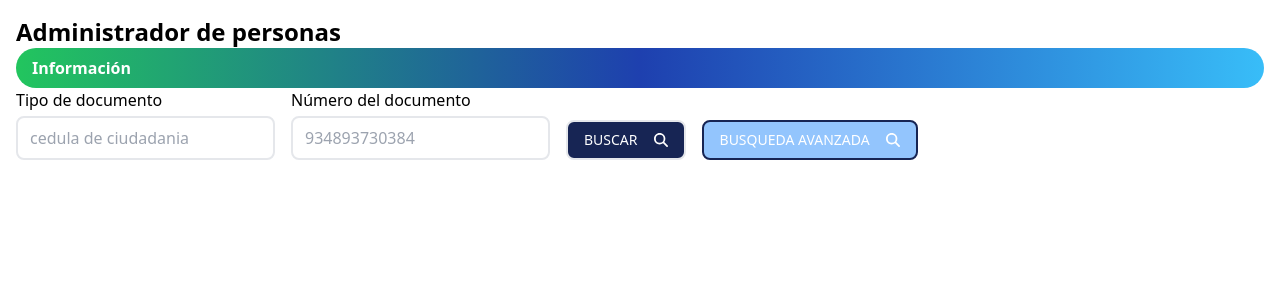
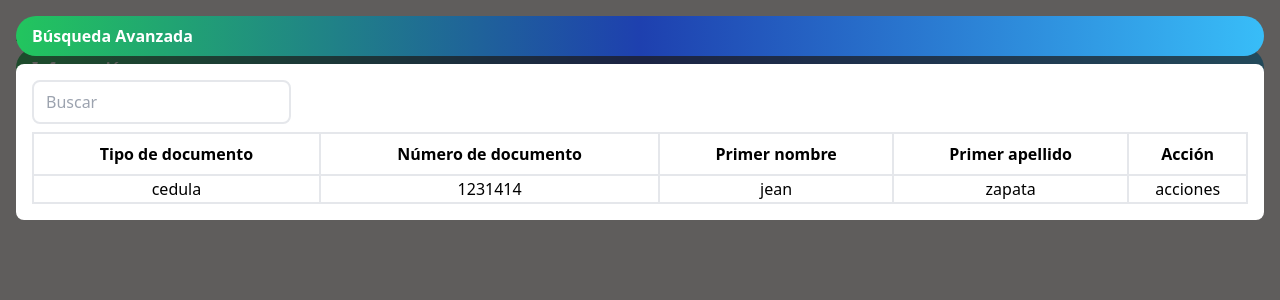
Before and after one commit to Jeanza94/mac-front, a React (Vite) app: page / in a window 1280 px wide. Both pictures are taken after a click on the button "BUSQUEDA AVANZADA". Shown: the top 300 px of the page. Built offline with nearby package versions, Linux system fonts and the light colour scheme.

Commit message:
Bosquejo tabla creada

```diff
--- a/src/App.tsx
+++ b/src/App.tsx
@@ -1,6 +1,15 @@
+import { useContext } from 'react'
 import { FormScreenOne } from "./components/forms"
+import { Modal } from "./components/modals"
+import { UserContext } from "./context/users"
+import { TitleCustom } from './components/content'
+import { Input } from './components/inputs'
+import { UserTable } from './components/tables'
 
 const App = () => {
+
+  const { isOpenAdvancedSearch } = useContext(UserContext)
+
   return (
     <main className="p-4">
       <h1
@@ -8,16 +17,31 @@ const App = () => {
       >
         Administrador de personas
       </h1>
-      <h3
-        className={`
-          capitalize text-white font-bold ps-4 py-2 rounded-s-full rounded-e-full
-          bg-gradient-to-r from-green-500 via-blue-800 to-sky-400
-        `}
-      >
-        información
-      </h3>
+
+      <TitleCustom
+        text="información"
+      />
 
       <FormScreenOne />
+      <Modal
+        isOpen={isOpenAdvancedSearch}
+      >
+        <div className="flex flex-col gap-2 p-4">
+          <TitleCustom
+            text="búsqueda avanzada"
+          />
+          <div className="bg-white p-4 rounded-lg flex flex-col gap-2">
+            <label>
+              <Input
+                type="text"
+                placeholder="Buscar"
+              />
+            </label>
+
+            <UserTable />
+          </div>
+        </div>
+      </Modal>
 
     </main>
   )
--- /dev/null
+++ b/src/components/content/TitleCustom.tsx
@@ -0,0 +1,18 @@
+import { FC } from "react"
+
+interface PropsTitleCustom {
+  text: string
+}
+
+export const TitleCustom: FC<PropsTitleCustom> = ({ text }) => {
+  return (
+    <h3
+      className={`
+      capitalize text-white font-bold ps-4 py-2 rounded-s-full rounded-e-full
+      bg-gradient-to-r from-green-500 via-blue-800 to-sky-400
+    `}
+    >
+      {text}
+    </h3>
+  )
+}
--- /dev/null
+++ b/src/components/content/index.ts
@@ -0,0 +1 @@
+export * from "./TitleCustom"
--- a/src/components/forms/FormScreenOne.tsx
+++ b/src/components/forms/FormScreenOne.tsx
@@ -3,11 +3,15 @@ import { Button } from "../buttons"
 import { Input } from "../inputs"
 import { useFormScreenOne } from "../../hooks/forms"
 import { ErrorText } from "."
+import { useContext } from 'react';
+import { UserContext } from "../../context/users"
 
 
 export const FormScreenOne = () => {
 
+  const {onOpenAdvancedSearch} = useContext(UserContext)
   const { errors, handleSubmit, onSubmit, register } = useFormScreenOne()
+
 
   return (
     <form
@@ -65,6 +69,7 @@ export const FormScreenOne = () => {
         spanClassName="text-blue-600 font-medium group-hover:text-white group-focus:text-white"
         icon={faMagnifyingGlass}
         iconClassName="text-sm text-blue-600 group-hover:text-white group-focus:text-white"
+        onClick={onOpenAdvancedSearch}
       />
     </form>
   )
--- /dev/null
+++ b/src/components/modals/Modal.tsx
@@ -0,0 +1,21 @@
+import { FC, ReactNode } from "react"
+
+interface Props {
+  children: ReactNode,
+  isOpen: boolean,
+  onClose?: () => void
+}
+
+export const Modal: FC<Props> = ({ children, isOpen = false, onClose }) => {
+  return (
+    <section
+      className={`
+        bg-stone-900/70 h-screen w-full fixed top-0 left-0
+         ${!isOpen ? "hidden" : ""} z-10
+      `}
+      onClick={onClose}
+    >
+      {children}
+    </section>
+  )
+}
--- /dev/null
+++ b/src/components/modals/index.ts
@@ -0,0 +1 @@
+export * from "./Modal"
--- /dev/null
+++ b/src/components/tables/UserTable.tsx
@@ -0,0 +1,31 @@
+
+
+export const UserTable = () => {
+  return (
+    <table
+      className="border-2 w-full rounded-xl"
+    >
+      <thead
+        className="border-b-2"
+      >
+        <tr>
+          <th className="border-e-2 p-2">Tipo de documento</th>
+          <th className="border-e-2 p-2">Número de documento</th>
+          <th className="border-e-2 p-2">Primer nombre</th>
+          <th className="border-e-2 p-2">Primer apellido</th>
+          <th className="border-e-2 p-2">Acción</th>
+        </tr>
+      </thead>
+
+      <tbody>
+        <tr>
+          <td className="text-center border-e-2">cedula</td>
+          <td className="text-center border-e-2">1231414</td>
+          <td className="text-center border-e-2">jean</td>
+          <td className="text-center border-e-2">zapata</td>
+          <td className="text-center border-e-2">acciones</td>
+        </tr>
+      </tbody>
+    </table>
+  )
+}
--- /dev/null
+++ b/src/components/tables/index.ts
@@ -0,0 +1 @@
+export * from "./UserTable"
--- a/src/context/users/UserProvider.tsx
+++ b/src/context/users/UserProvider.tsx
@@ -9,7 +9,7 @@ const INITIAL_STATE: UserState = {
   isOpenAdvancedSearch: false
 }
 
-export const UserContextProvider: FC<PropsWithChildren> = ({children}) => {
+export const UserProvider: FC<PropsWithChildren> = ({children}) => {
 
   const [state, dispatch] = useReducer(userReducer, INITIAL_STATE)
 
--- a/src/main.tsx
+++ b/src/main.tsx
@@ -1,10 +1,13 @@
 import React from 'react'
 import ReactDOM from 'react-dom/client'
+import { UserProvider } from './context/users';
 import App from './App.tsx'
 import './index.css'
 
 ReactDOM.createRoot(document.getElementById('root')!).render(
   <React.StrictMode>
-    <App />
+    <UserProvider>
+      <App />
+    </UserProvider>
   </React.StrictMode>,
 )
```
